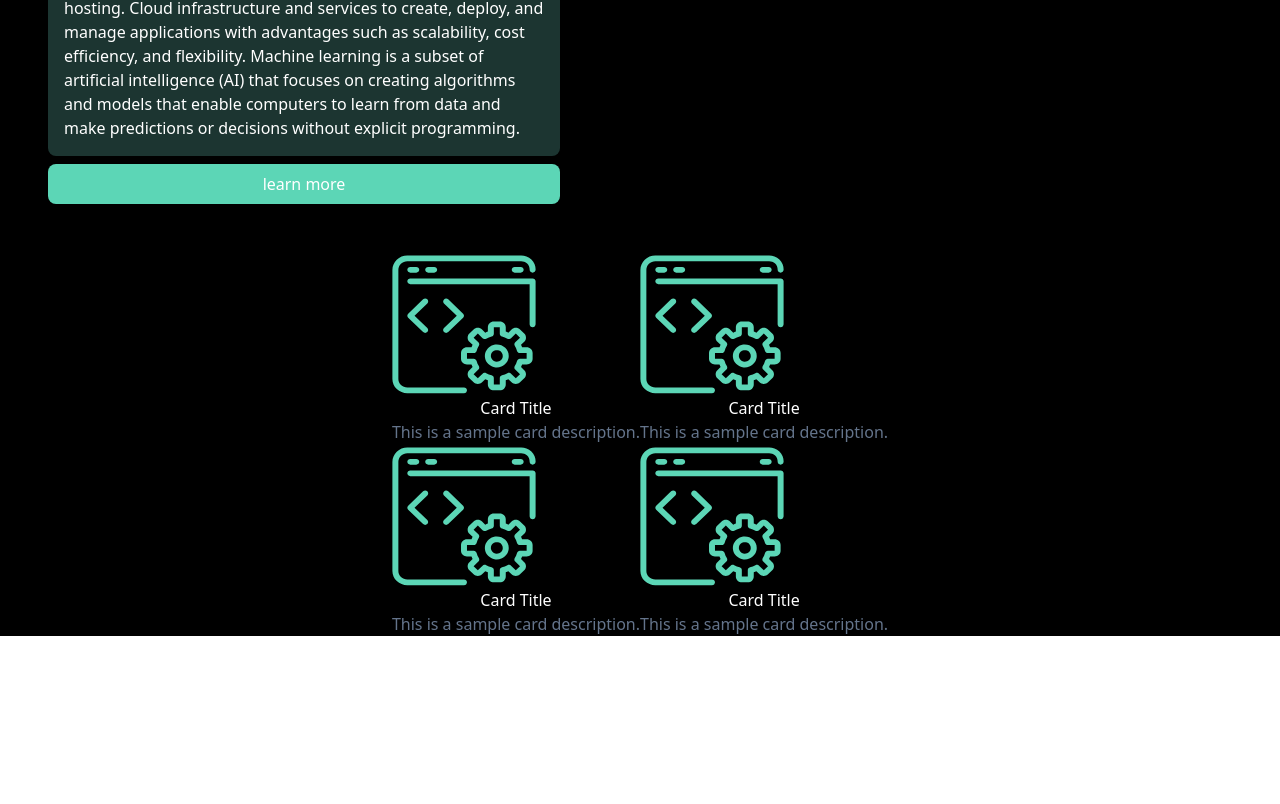
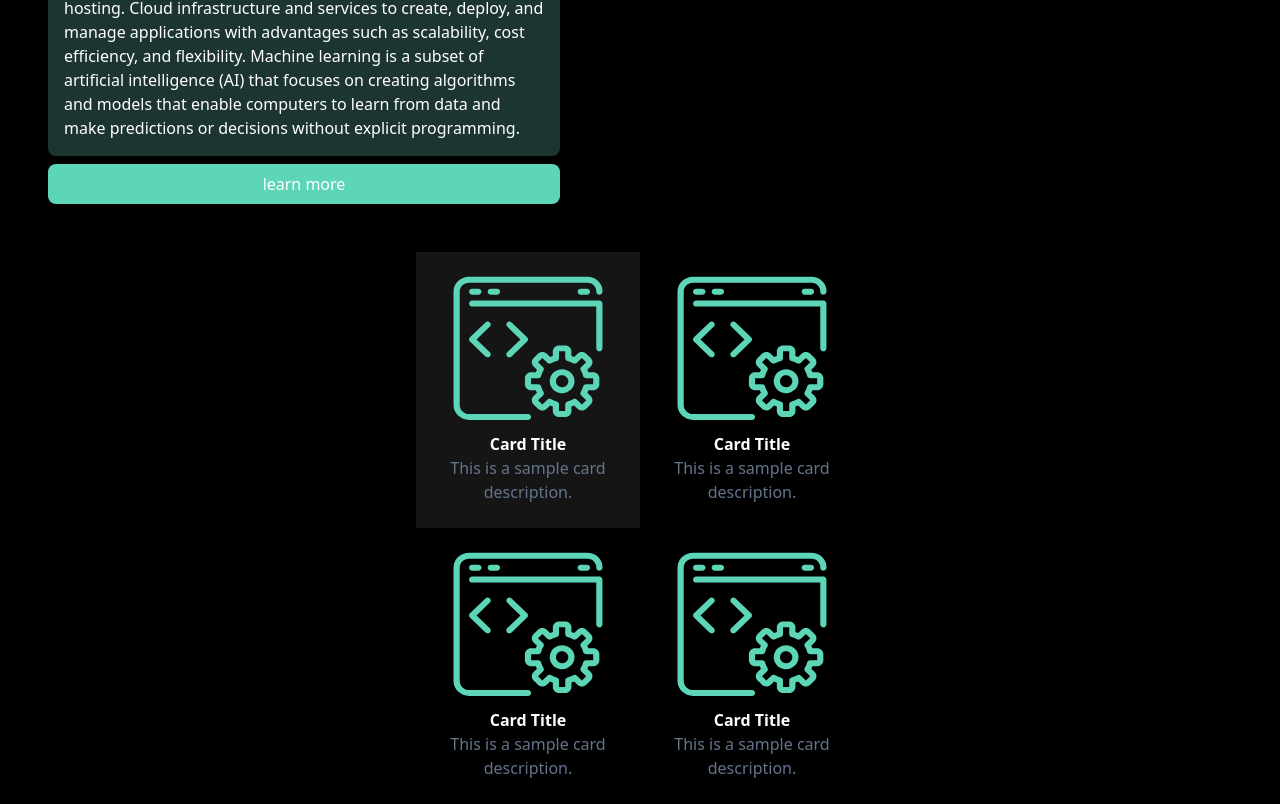
Before and after one commit to sky2626/Joetib-semades, a React (Vite) app: page / in a window 1280 px wide. Shown: the part 808-1612 px from the top of the page. Before the commit the page ends 1444 px from the top, so only its background shows below. Built offline with nearby package versions, Linux system fonts and the light colour scheme; a web font is replaced by a local one.

Commit message:
update on services

```diff
--- a/src/component/Home.jsx
+++ b/src/component/Home.jsx
@@ -42,7 +42,7 @@ export default function Home(){
 
            {/*  our services */}
             <div
-            className='bg-black '>
+            className='bg-black flex-col md:flex-row'>
                 <div
                 className="flex justify-center flex-col p-12">
                     <h2
@@ -67,17 +67,17 @@ export default function Home(){
                     </Link>
                 </div>
                 <div
-                className="flex justify-center md:flex-row">
+                className="flex justify-center flex-col md:flex-row">
                     <div
-                    className="">
-                        <div className="bg-">
+                    className="flex flex-col justify-center ">
+                        <div className="bg-pro-200 w-56">
                             <Card
                                 imageSrc="./src/assets/web.svg"
                                 title="Card Title"
                                 description="This is a sample card description."
                             />
                         </div>
-                        <div className="bg-">
+                        <div className="w-56">
                             <Card
                                 imageSrc="./src/assets/web.svg"
                                 title="Card Title"
@@ -86,15 +86,15 @@ export default function Home(){
                         </div>
                     </div>
                     <div
-                    className="">
-                        <div className="bg-">
+                    className="flex flex-col justify-center">
+                        <div className="w-56">
                             <Card
                                 imageSrc="./src/assets/web.svg"
                                 title="Card Title"
                                 description="This is a sample card description."
                             />
                         </div>
-                        <div className="bg-">
+                        <div className="w-56">
                             <Card
                                 imageSrc="./src/assets/web.svg"
                                 title="Card Title"
--- a/src/component/miniComp/card.jsx
+++ b/src/component/miniComp/card.jsx
@@ -3,13 +3,13 @@ import React from 'react';
 
 const Card = ({ imageSrc, title, description }) => {
   return (
-    <>
-      <img className='h-36 w-36' src={imageSrc} alt={title} />
-      <div className="card-content">
-        <h2 className='text-white text-center'>{title}</h2>
+    <div className='flex flex-col p-6 justify-center'>
+      <img className='h-36 md:' src={imageSrc} alt={title} />
+      <div className="pt-3">
+        <h2 className='text-white text-center font-bold'>{title}</h2>
         <p className='text-slate-500 text-center'>{description}</p>
       </div>
-    </>
+    </div>
   );
 };
 
```
